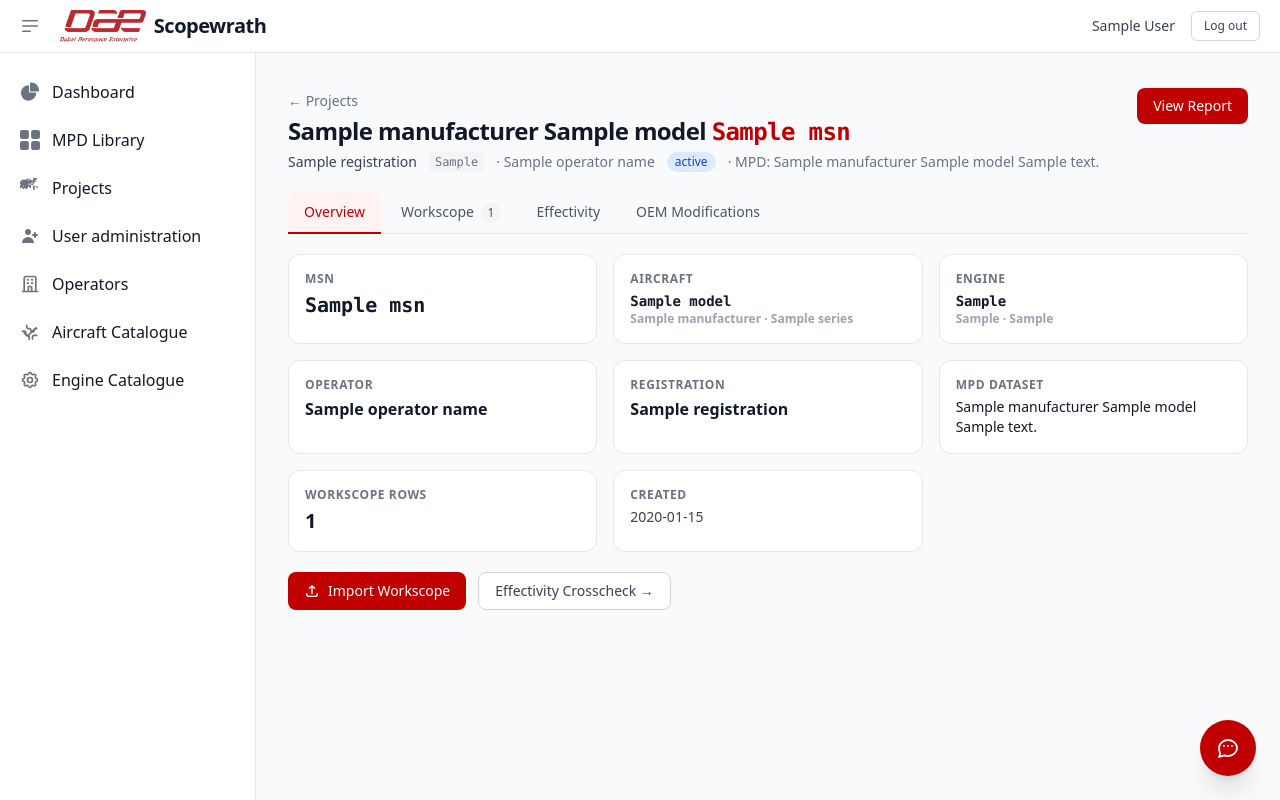
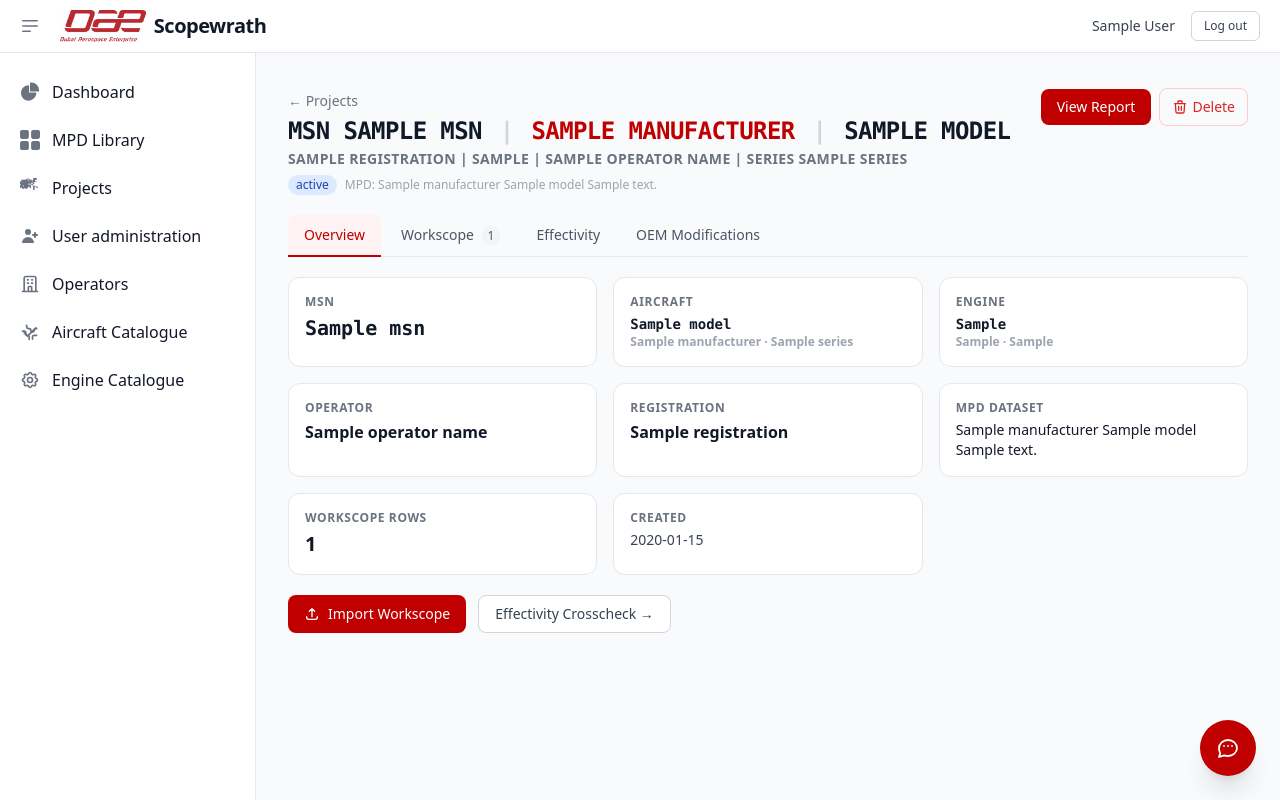
Before and after one commit to Vortilon/workscope, a FastAPI app: template app/templates/project_detail.html in a window 1280 px wide. Run offline with FastAPI, Linux system fonts and the light colour scheme; the visitor is signed in with stand-in values (Sample User, id 1); the template is opened without the code that fills it: most values are stand-ins (such as "Sample title", 1, 10 or a date in 2020); parts of the project's set-up code (start-up, migrations or seed data) failed here and were passed over; some libraries are stand-ins or nearby versions.

Commit message:
feat: project title format, MPD filtering, admin delete, Nginx SSE fix
Project detail title:
- Format: MSN <MSN> | MANUFACTURER | AIRCRAFT MODEL (all caps, pipe-separated)
- Second line: REGISTRATION | ENGINE MODEL | OPERATOR (all caps, only shown fields)
- Series badge shown when different from model

MPD dataset selector (project creation):
- Selecting an aircraft auto-filters MPD dropdown to matching manufacturer
- Each option labelled (Latest) or (Superseded) based on is_superseded flag
- Only 'done' datasets shown; Latest entries appear first
- 'Show all' link bypasses filter

Admin project delete:
- Trash icon in projects list (admin only, with confirmation dialog)
- Delete button in project detail header (admin only)
- POST /projects/{id}/delete — cascades through all related tables and
  deletes any uploaded files from disk

Perkins SSE fix (Scopewrath Nginx):
- Added dedicated /api/perkins/stream location with proxy_read_timeout 600s,
  proxy_buffering off, chunked_transfer_encoding on — fixes 60s default
  timeout that was killing the stream before first token arrived

Made-with: Cursor

```diff
--- a/app/templates/project_detail.html
+++ b/app/templates/project_detail.html
@@ -13,26 +13,48 @@
 <div class="flex flex-col sm:flex-row sm:items-start sm:justify-between gap-3 mb-5">
   <div>
     <a href="/projects" class="text-sm text-gray-500 hover:text-dae mb-1 inline-block">← Projects</a>
-    <h1 class="text-2xl font-bold text-gray-900 dark:text-white tracking-tight">
-      {% if aircraft_type %}
-        {{ aircraft_type.manufacturer }} {{ aircraft_type.model }}
-      {% else %}
-        {{ project.manufacturer }} {{ project.model }}
-      {% endif %}
-      <span class="font-mono text-dae">{{ project.msn }}</span>
+    {# Line 1: MSN <MSN> | MANUFACTURER | MODEL — all caps #}
+    {% set _mfr = (aircraft_type.manufacturer if aircraft_type else project.manufacturer)|upper %}
+    {% set _mdl = (aircraft_type.model if aircraft_type else project.model)|upper %}
+    <h1 class="text-2xl font-bold text-gray-900 dark:text-white tracking-tight font-mono">
+      MSN {{ project.msn|upper }}
+      <span class="text-gray-300 dark:text-gray-600 mx-1">|</span>
+      <span class="text-dae">{{ _mfr }}</span>
+      <span class="text-gray-300 dark:text-gray-600 mx-1">|</span>
+      {{ _mdl }}
     </h1>
-    <div class="flex flex-wrap items-center gap-3 mt-1 text-sm text-gray-500 dark:text-gray-400">
-      {% if project.registration %}<span class="font-medium text-gray-700 dark:text-gray-300">{{ project.registration }}</span>{% endif %}
-      {% if engine_type %}<span class="font-mono text-xs bg-gray-100 dark:bg-gray-700 px-1.5 py-0.5 rounded">{{ engine_type.engine_model }}</span>{% endif %}
-      {% if operator_name %}<span>· {{ operator_name }}</span>{% endif %}
+    {# Line 2: Registration | Engine | Operator — all caps #}
+    <p class="text-sm font-semibold tracking-wide text-gray-500 dark:text-gray-400 mt-0.5">
+      {% set _parts = [] %}
+      {% if project.registration %}{% set _parts = _parts + [project.registration|upper] %}{% endif %}
+      {% if engine_type %}{% set _parts = _parts + [engine_type.engine_model|upper] %}{% endif %}
+      {% if operator_name %}{% set _parts = _parts + [operator_name|upper] %}{% endif %}
+      {% if aircraft_type and aircraft_type.series and aircraft_type.series != (aircraft_type.model) %}{% set _parts = _parts + ['SERIES ' ~ aircraft_type.series|upper] %}{% endif %}
+      {{ _parts | join(' | ') if _parts else '&nbsp;' }}
+    </p>
+    <div class="flex flex-wrap items-center gap-2 mt-1.5">
       <span class="inline-flex items-center px-2 py-0.5 rounded-full text-xs font-medium bg-blue-100 text-blue-800 dark:bg-blue-900 dark:text-blue-300">{{ project.status }}</span>
-      {% if dataset %}<span>· MPD: {{ dataset.manufacturer }} {{ dataset.model }} {{ dataset.revision }}</span>{% endif %}
+      {% if dataset %}<span class="text-xs text-gray-400">MPD: {{ dataset.manufacturer }} {{ dataset.model }} {{ dataset.revision }}</span>{% endif %}
     </div>
   </div>
-  <a href="/report/{{ project.id }}"
-     class="inline-flex items-center justify-center px-4 py-2 text-sm font-medium text-white bg-dae rounded-lg hover:bg-dae/90 shrink-0">
-    View Report
-  </a>
+  <div class="flex items-center gap-2 shrink-0">
+    <a href="/report/{{ project.id }}"
+       class="inline-flex items-center justify-center px-4 py-2 text-sm font-medium text-white bg-dae rounded-lg hover:bg-dae/90">
+      View Report
+    </a>
+    {% if request.session.get('role') == 'admin' %}
+    <form method="post" action="/projects/{{ project.id }}/delete"
+      onsubmit="return confirm('Permanently delete project MSN {{ project.msn }}?\nAll workscope data, files and answers will be removed. Cannot be undone.')">
+      <button type="submit" title="Delete project"
+        class="inline-flex items-center justify-center px-3 py-2 text-sm font-medium text-red-600 border border-red-200 rounded-lg hover:bg-red-50 dark:text-red-400 dark:border-red-800 dark:hover:bg-red-900/20 transition-colors">
+        <svg class="w-4 h-4 mr-1" fill="none" stroke="currentColor" stroke-width="2" viewBox="0 0 24 24">
+          <path stroke-linecap="round" stroke-linejoin="round" d="M19 7l-.867 12.142A2 2 0 0116.138 21H7.862a2 2 0 01-1.995-1.858L5 7m5 4v6m4-6v6m1-10V4a1 1 0 00-1-1h-4a1 1 0 00-1 1v3M4 7h16"/>
+        </svg>
+        Delete
+      </button>
+    </form>
+    {% endif %}
+  </div>
 </div>
 
 {# ── Tabs ─────────────────────────────────────────────────────────────────── #}
```
Also changed, not shown: app/routes/web.py (+33 -1 lines), app/templates/project_new.html (+41 -3 lines), app/templates/projects.html (+15 -3 lines).
